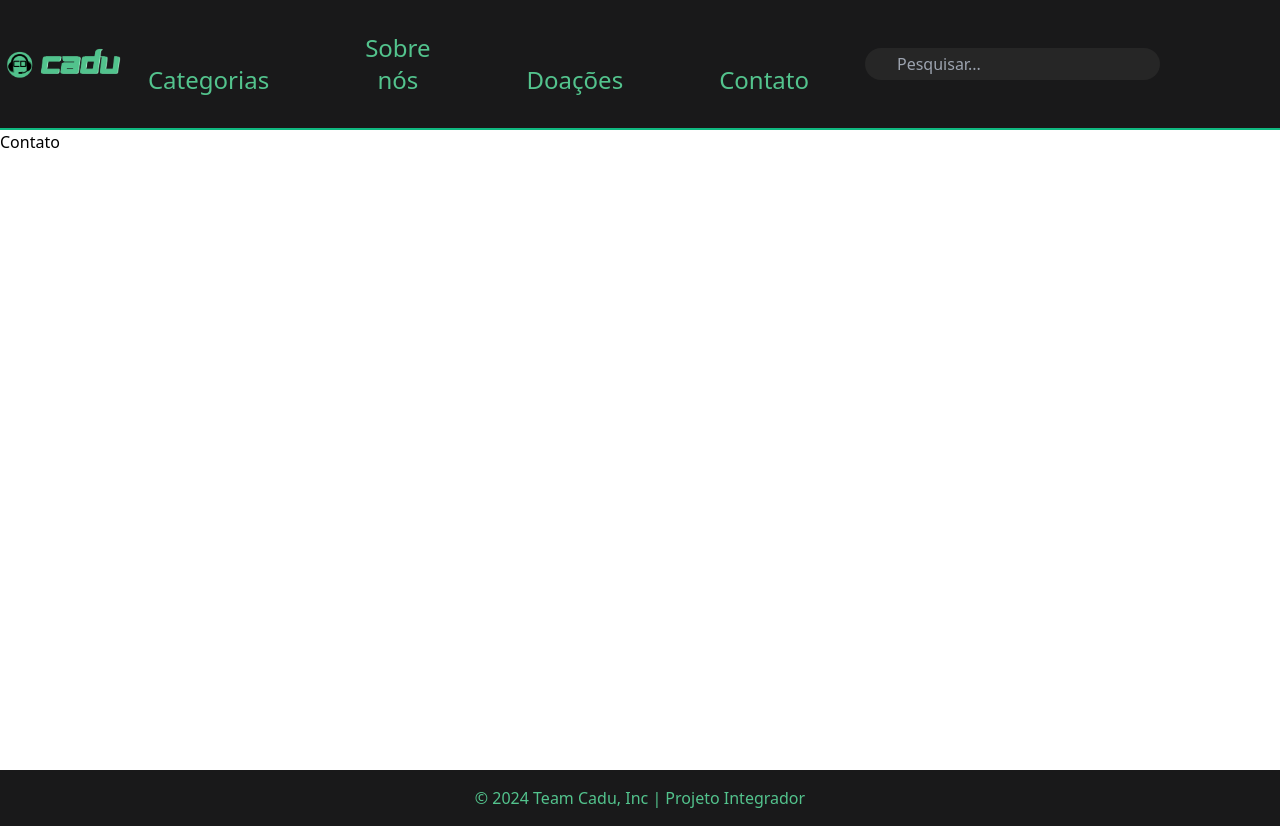
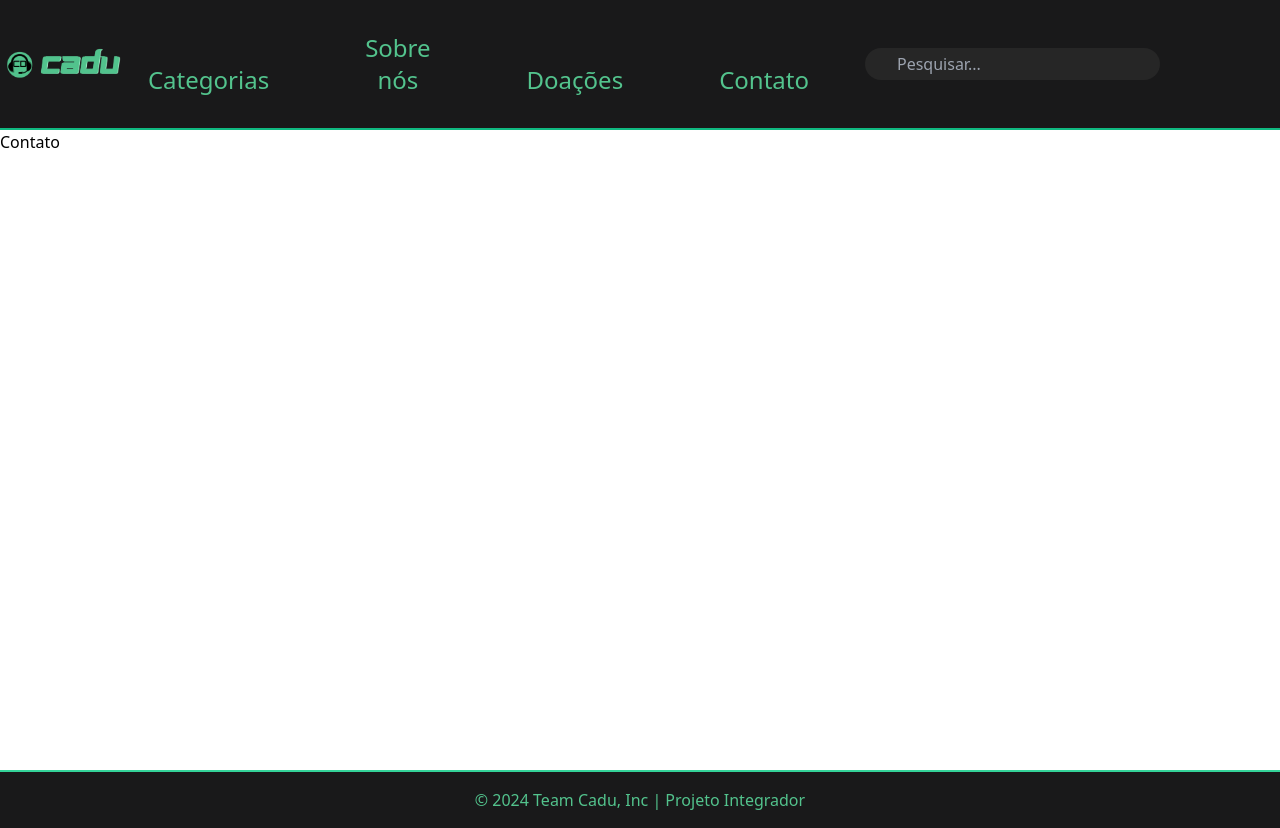
Before and after one commit to cadu-project-ti/cadu_front, a React (Vite) app: page /Contato in a window 1280 px wide. Built offline with nearby package versions, Linux system fonts and the light colour scheme.

Commit message:
Ajustando borda no footer

```diff
--- a/src/assets/components/footer/Footer.tsx
+++ b/src/assets/components/footer/Footer.tsx
@@ -4,7 +4,7 @@ import '../footer/Footer.css'
 function Footer() {
   return (
     <div>
-      <div className="flex justify-center py-4 color-footer">
+      <div className="flex justify-center py-4 color-footer border-t-emerald-400 border-t-2">
         <div className='text-center gap-2 items-center w-full '>
           <p className='color-text'>© 2024 Team Cadu, Inc | Projeto Integrador</p>
         </div>
```
